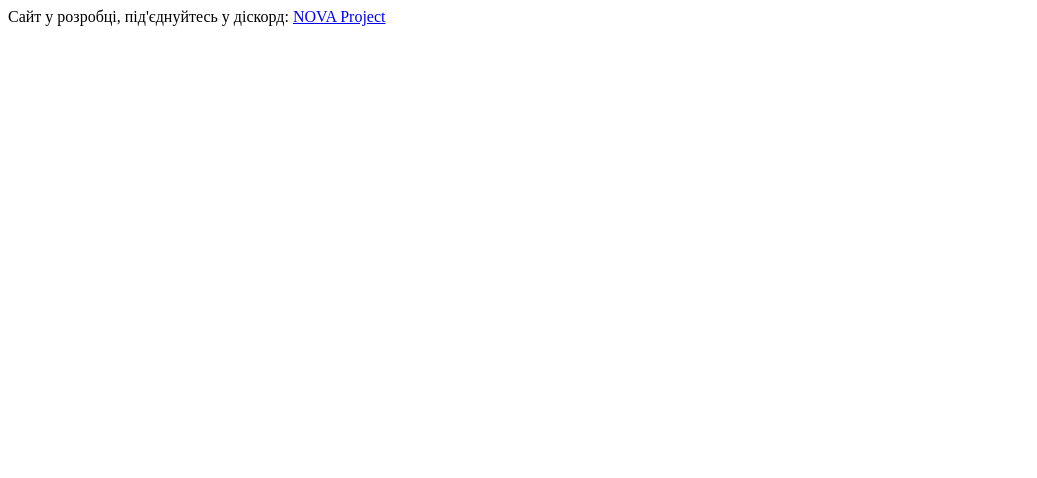
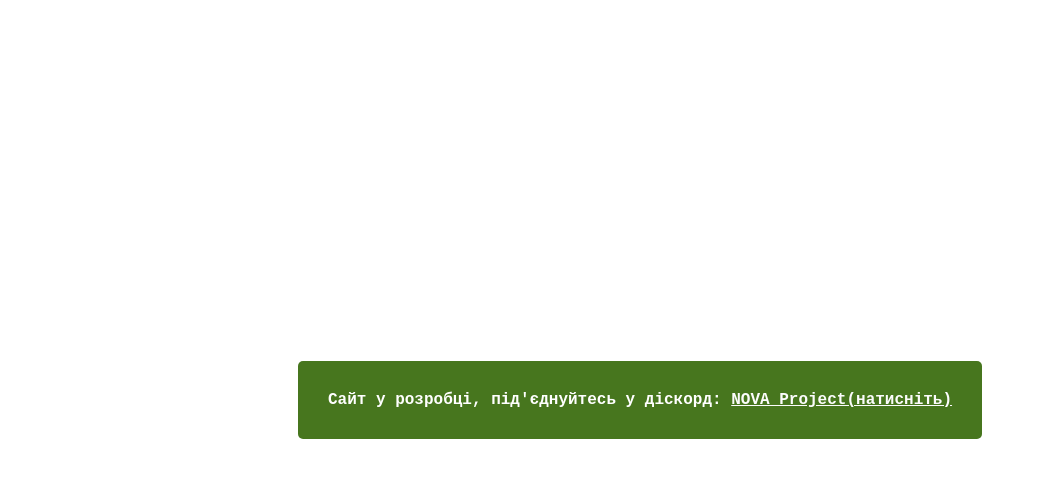
Before and after one commit to ua-nova-project/wait-site, a plain HTML site: page index.html in a window 1280 px wide. Shown: the whole page, without its empty margins (0-1037 px from the left). Drawn offline with Linux system fonts and the light colour scheme.

Commit message:
Update index.html

```diff
--- a/index.html
+++ b/index.html
@@ -6,6 +6,37 @@
     <title>NOVA Project</title>
 </head>
 <body>
-    Сайт у розробці, під'єднуйтесь у діскорд: <a href="https://discord.gg/XpSvVNa5Qv">NOVA Project</a>
+    <div class="test">Сайт у розробці, під'єднуйтесь у діскорд: <a href="https://discord.gg/XpSvVNa5Qv">NOVA Project(натисніть)</a></div>
+
+    <style>
+        html, body {
+            position: absolute;
+
+            width: 100%;
+            height: 100%;
+
+            display: flex;
+            align-items: center;
+            flex-direction: column;
+            justify-content: center;
+        }
+
+        .test {
+            font-family: 'Courier New', Courier, monospace;
+
+            padding: 30px;
+            font-weight: 600;
+
+            color: white;
+            background-color: #47761e;
+            border-radius: 5px;
+        }
+
+        a {
+            padding: none;
+            margin: none;
+            color: #FCFCFC;
+        }
+    </style>
 </body>
 </html>
```
